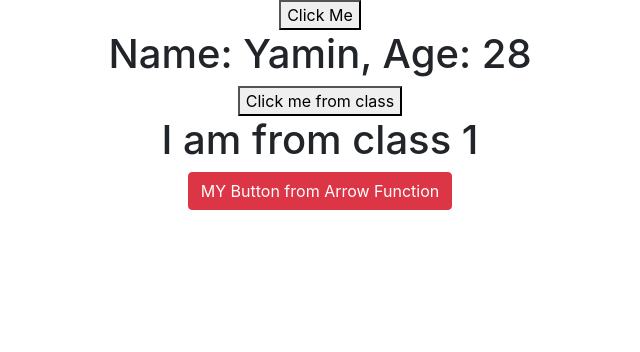
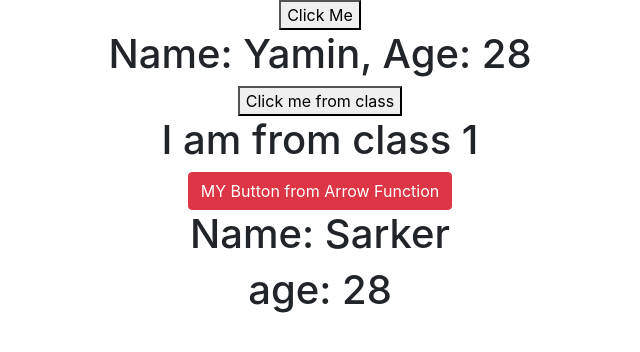
Before and after one commit to yamin27/react_practice, a React (Create React App) app: page / in a window 1280 px wide. Shown: the top 352 px of the page, without its empty margins (320-960 px from the left). Built offline with nearby package versions, Linux system fonts and the light colour scheme.

Commit message:
React Statt

```diff
--- a/src/App.js
+++ b/src/App.js
@@ -4,6 +4,7 @@ import './App.css';
 import Hello from "./component/hello";
 import Welcome from "./component/welcome";
 import Arrow from "./component/Arrow";
+import State from "./component/state";
 
 function App() {
   return (
@@ -16,6 +17,8 @@ function App() {
 
         <Arrow/>
 
+        <State></State>
+
     </div>
   );
 }
--- /dev/null
+++ b/src/component/state.js
@@ -0,0 +1,29 @@
+import React, {Component} from "react";
+
+class State extends Component {
+
+
+    constructor() {
+        super()
+
+        this.state= {
+
+            name:"Sarker",
+            age: '28',
+        }
+    }
+
+    render() {
+
+        return <div>
+
+            <h1>Name: {this.state.name} </h1>
+            <h1>age: {this.state.age}</h1>
+
+        </div>
+
+
+    }
+}
+
+export default State;
```
